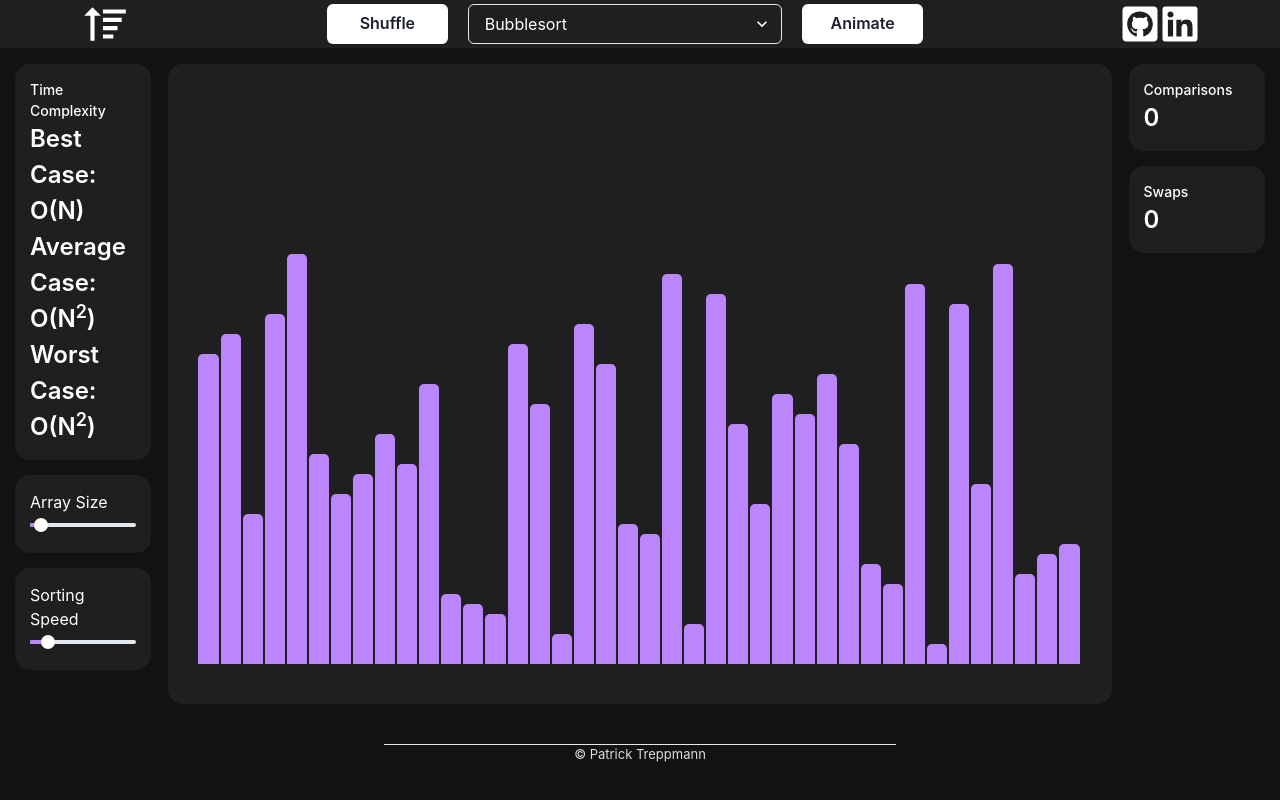
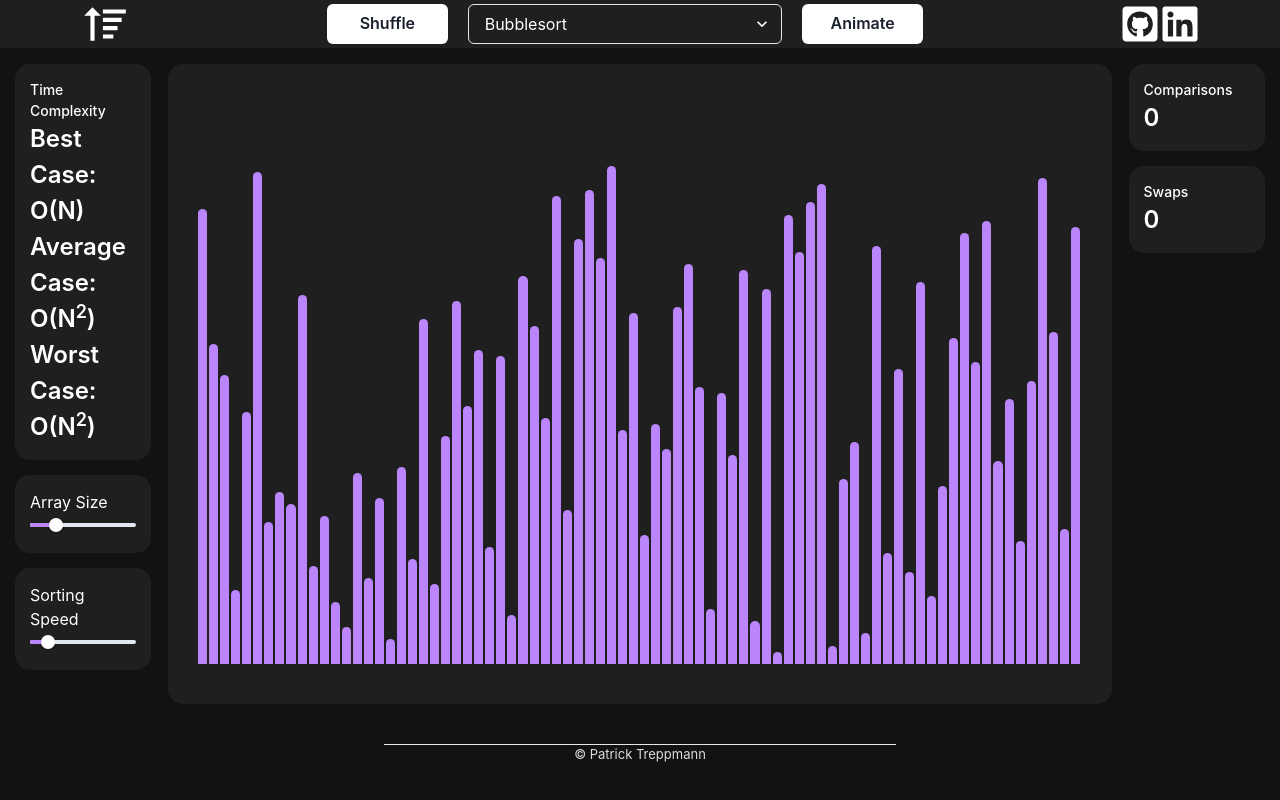
Before and after one commit to patricktrp/sorting-visualizer, a React (Create React App) app: page / in a window 1280 px wide. Built offline with nearby package versions, Linux system fonts and the light colour scheme.

Commit message:
Update App.js

```diff
--- a/src/App.js
+++ b/src/App.js
@@ -9,7 +9,7 @@ import AlgorithmInfo from './components/AlgorithmInfo';
 import RuntimeInfo from './components/RuntimeInfo';
 import { types } from './animations';
 
-const INITIAL_ARRAY_LENGTH = 40;
+const INITIAL_ARRAY_LENGTH = 80;
 const INITIAL_ANIMATION_SPEED = 25;
 
 const App = () => {
```
